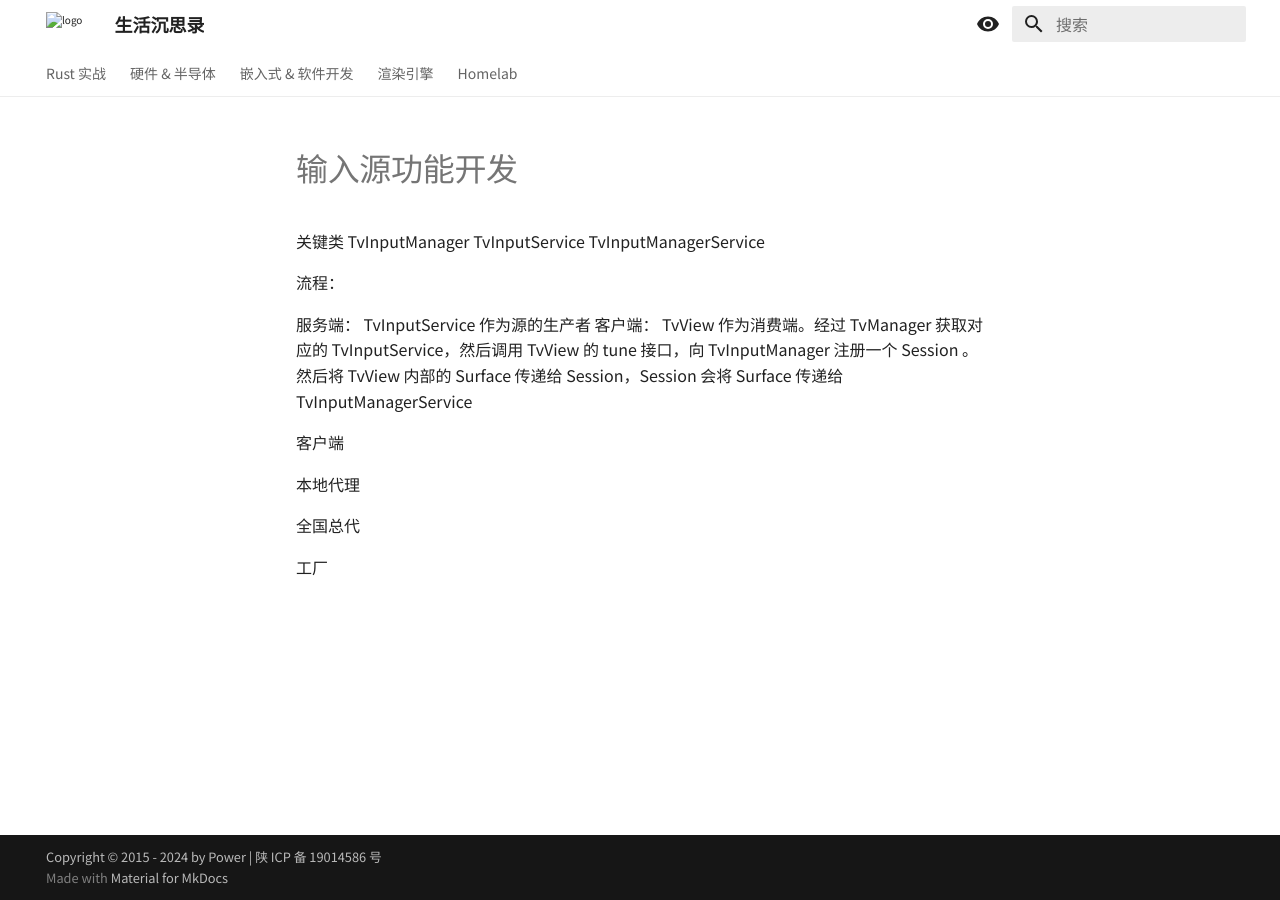
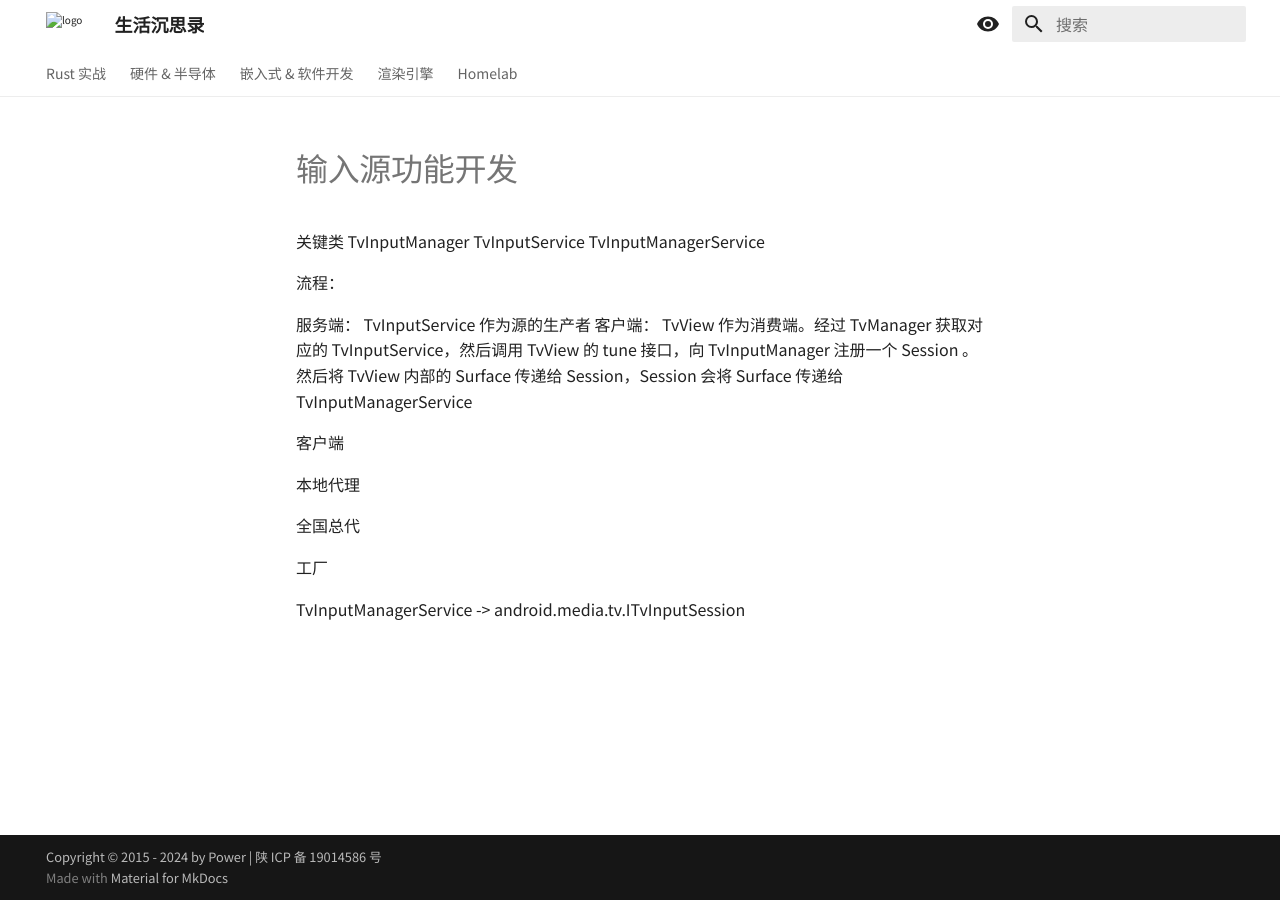
Before and after one commit to anatta-feng/Docs, an MkDocs documentation site: the page built from docs/软件开发/Android/输入源功能开发.md, in a window 1280 px wide. Built offline with MkDocs 1.6.1 and Material for MkDocs 9.7.7, drawn with Linux system fonts in a browser that asks for light colours.

Commit message:
vault backup: 2024-03-14 11:08:59
Affected files:
docs/软件开发/Android/输入源功能开发.md

```diff
--- a/docs/软件开发/Android/输入源功能开发.md
+++ b/docs/软件开发/Android/输入源功能开发.md
@@ -17,3 +17,5 @@ TvView 作为消费端。经过 TvManager 获取对应的 TvInputService，然
 全国总代
 
 工厂
+
+TvInputManagerService -> android.media.tv.ITvInputSession
```
